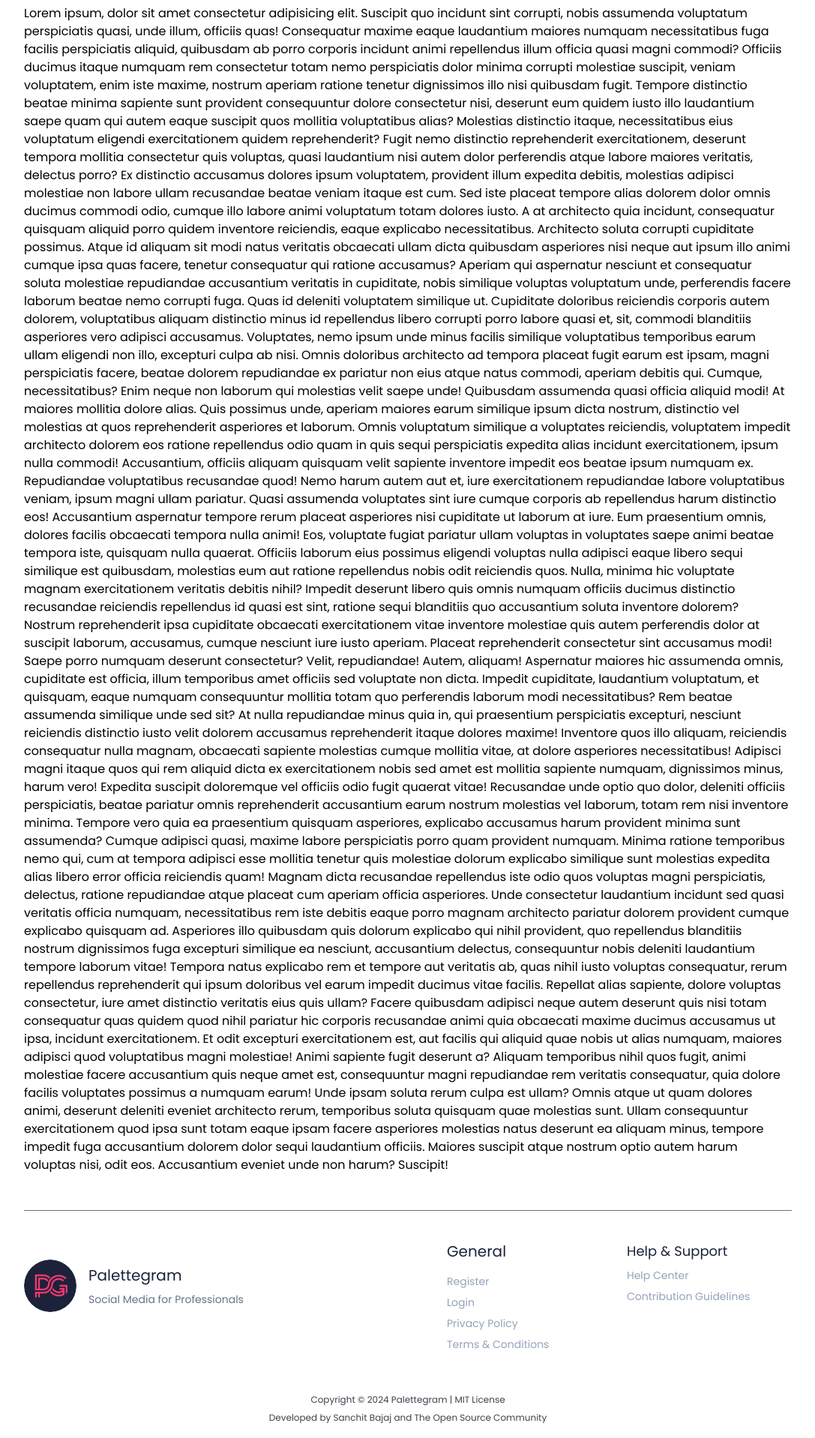
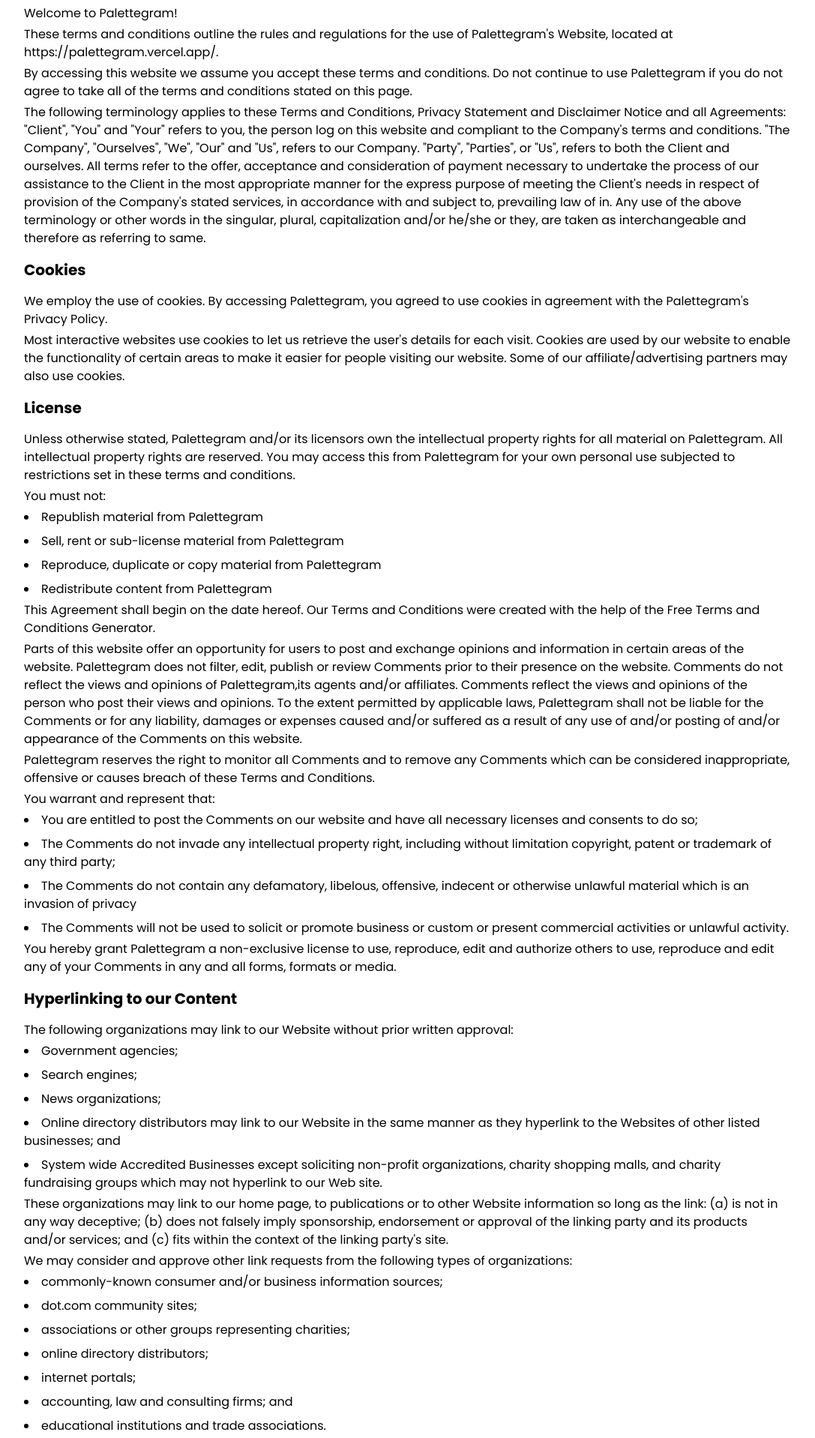
Before and after one commit to Sanchitbajaj02/palettegram, a Next.js app: page /terms in a window 1280 px wide. Shown: the part 460-2378 px from the top of the page at 75% size, without its empty margins (96-1183 px from the left). Built offline with nearby package versions, Linux system fonts and the light colour scheme; no server answers.

Commit message:
perf: terms page added and privacy page fix

```diff
--- a/src/app/(support)/privacy/page.tsx
+++ b/src/app/(support)/privacy/page.tsx
@@ -23,7 +23,7 @@
             We use Your Personal data to provide and improve the Service. By using the Service, You
             agree to the collection and use of information in accordance with this Privacy Policy.
             This Privacy Policy has been created with the help of the{" "}
-            <a href="https://www.termsfeed.com/privacy-policy-generator/" target="_blank">
+            <a href="https://www.termsfeed.com/privacy-policy-generator/" target="_blank" rel="noopener noreferrer">
               Privacy Policy Generator
             </a>
             .
@@ -205,7 +205,7 @@
             remain on Your personal computer or mobile device when You go offline, while Session
             Cookies are deleted as soon as You close Your web browser. You can learn more about
             cookies on{" "}
-            <a href="https://www.termsfeed.com/blog/cookies/#What_Are_Cookies" target="_blank">
+            <a href="https://www.termsfeed.com/blog/cookies/#What_Are_Cookies" target="_blank" rel="noopener noreferrer">
               TermsFeed website
             </a>{" "}
             article.
@@ -485,7 +485,7 @@
           <ul className="space-y-2 list-disc list-inside">
             <li>
               By email:{" "}
-              <a href="mailto:sanchit02@outlook.com" className="hover:text-primary-light">
+              <a href="mailto:sanchit02@outlook.com" className="hover:text-primary-light" rel="noopener noreferrer">
                 sanchit02@outlook.com
               </a>
             </li>
--- a/src/app/(support)/terms/page.tsx
+++ b/src/app/(support)/terms/page.tsx
@@ -17,97 +17,323 @@
           effectiveDate="2024-02-19"
         />
         <section>
-          Lorem ipsum, dolor sit amet consectetur adipisicing elit. Suscipit quo incidunt sint
-          corrupti, nobis assumenda voluptatum perspiciatis quasi, unde illum, officiis quas!
-          Consequatur maxime eaque laudantium maiores numquam necessitatibus fuga facilis
-          perspiciatis aliquid, quibusdam ab porro corporis incidunt animi repellendus illum officia
-          quasi magni commodi? Officiis ducimus itaque numquam rem consectetur totam nemo
-          perspiciatis dolor minima corrupti molestiae suscipit, veniam voluptatem, enim iste
-          maxime, nostrum aperiam ratione tenetur dignissimos illo nisi quibusdam fugit. Tempore
-          distinctio beatae minima sapiente sunt provident consequuntur dolore consectetur nisi,
-          deserunt eum quidem iusto illo laudantium saepe quam qui autem eaque suscipit quos
-          mollitia voluptatibus alias? Molestias distinctio itaque, necessitatibus eius voluptatum
-          eligendi exercitationem quidem reprehenderit? Fugit nemo distinctio reprehenderit
-          exercitationem, deserunt tempora mollitia consectetur quis voluptas, quasi laudantium nisi
-          autem dolor perferendis atque labore maiores veritatis, delectus porro? Ex distinctio
-          accusamus dolores ipsum voluptatem, provident illum expedita debitis, molestias adipisci
-          molestiae non labore ullam recusandae beatae veniam itaque est cum. Sed iste placeat
-          tempore alias dolorem dolor omnis ducimus commodi odio, cumque illo labore animi
-          voluptatum totam dolores iusto. A at architecto quia incidunt, consequatur quisquam
-          aliquid porro quidem inventore reiciendis, eaque explicabo necessitatibus. Architecto
-          soluta corrupti cupiditate possimus. Atque id aliquam sit modi natus veritatis obcaecati
-          ullam dicta quibusdam asperiores nisi neque aut ipsum illo animi cumque ipsa quas facere,
-          tenetur consequatur qui ratione accusamus? Aperiam qui aspernatur nesciunt et consequatur
-          soluta molestiae repudiandae accusantium veritatis in cupiditate, nobis similique voluptas
-          voluptatum unde, perferendis facere laborum beatae nemo corrupti fuga. Quas id deleniti
-          voluptatem similique ut. Cupiditate doloribus reiciendis corporis autem dolorem,
-          voluptatibus aliquam distinctio minus id repellendus libero corrupti porro labore quasi
-          et, sit, commodi blanditiis asperiores vero adipisci accusamus. Voluptates, nemo ipsum
-          unde minus facilis similique voluptatibus temporibus earum ullam eligendi non illo,
-          excepturi culpa ab nisi. Omnis doloribus architecto ad tempora placeat fugit earum est
-          ipsam, magni perspiciatis facere, beatae dolorem repudiandae ex pariatur non eius atque
-          natus commodi, aperiam debitis qui. Cumque, necessitatibus? Enim neque non laborum qui
-          molestias velit saepe unde! Quibusdam assumenda quasi officia aliquid modi! At maiores
-          mollitia dolore alias. Quis possimus unde, aperiam maiores earum similique ipsum dicta
-          nostrum, distinctio vel molestias at quos reprehenderit asperiores et laborum. Omnis
-          voluptatum similique a voluptates reiciendis, voluptatem impedit architecto dolorem eos
-          ratione repellendus odio quam in quis sequi perspiciatis expedita alias incidunt
-          exercitationem, ipsum nulla commodi! Accusantium, officiis aliquam quisquam velit sapiente
-          inventore impedit eos beatae ipsum numquam ex. Repudiandae voluptatibus recusandae quod!
-          Nemo harum autem aut et, iure exercitationem repudiandae labore voluptatibus veniam, ipsum
-          magni ullam pariatur. Quasi assumenda voluptates sint iure cumque corporis ab repellendus
-          harum distinctio eos! Accusantium aspernatur tempore rerum placeat asperiores nisi
-          cupiditate ut laborum at iure. Eum praesentium omnis, dolores facilis obcaecati tempora
-          nulla animi! Eos, voluptate fugiat pariatur ullam voluptas in voluptates saepe animi
-          beatae tempora iste, quisquam nulla quaerat. Officiis laborum eius possimus eligendi
-          voluptas nulla adipisci eaque libero sequi similique est quibusdam, molestias eum aut
-          ratione repellendus nobis odit reiciendis quos. Nulla, minima hic voluptate magnam
-          exercitationem veritatis debitis nihil? Impedit deserunt libero quis omnis numquam
-          officiis ducimus distinctio recusandae reiciendis repellendus id quasi est sint, ratione
-          sequi blanditiis quo accusantium soluta inventore dolorem? Nostrum reprehenderit ipsa
-          cupiditate obcaecati exercitationem vitae inventore molestiae quis autem perferendis dolor
-          at suscipit laborum, accusamus, cumque nesciunt iure iusto aperiam. Placeat reprehenderit
-          consectetur sint accusamus modi! Saepe porro numquam deserunt consectetur? Velit,
-          repudiandae! Autem, aliquam! Aspernatur maiores hic assumenda omnis, cupiditate est
-          officia, illum temporibus amet officiis sed voluptate non dicta. Impedit cupiditate,
-          laudantium voluptatum, et quisquam, eaque numquam consequuntur mollitia totam quo
-          perferendis laborum modi necessitatibus? Rem beatae assumenda similique unde sed sit? At
-          nulla repudiandae minus quia in, qui praesentium perspiciatis excepturi, nesciunt
-          reiciendis distinctio iusto velit dolorem accusamus reprehenderit itaque dolores maxime!
-          Inventore quos illo aliquam, reiciendis consequatur nulla magnam, obcaecati sapiente
-          molestias cumque mollitia vitae, at dolore asperiores necessitatibus! Adipisci magni
-          itaque quos qui rem aliquid dicta ex exercitationem nobis sed amet est mollitia sapiente
-          numquam, dignissimos minus, harum vero! Expedita suscipit doloremque vel officiis odio
-          fugit quaerat vitae! Recusandae unde optio quo dolor, deleniti officiis perspiciatis,
-          beatae pariatur omnis reprehenderit accusantium earum nostrum molestias vel laborum, totam
-          rem nisi inventore minima. Tempore vero quia ea praesentium quisquam asperiores, explicabo
-          accusamus harum provident minima sunt assumenda? Cumque adipisci quasi, maxime labore
-          perspiciatis porro quam provident numquam. Minima ratione temporibus nemo qui, cum at
-          tempora adipisci esse mollitia tenetur quis molestiae dolorum explicabo similique sunt
-          molestias expedita alias libero error officia reiciendis quam! Magnam dicta recusandae
-          repellendus iste odio quos voluptas magni perspiciatis, delectus, ratione repudiandae
-          atque placeat cum aperiam officia asperiores. Unde consectetur laudantium incidunt sed
-          quasi veritatis officia numquam, necessitatibus rem iste debitis eaque porro magnam
-          architecto pariatur dolorem provident cumque explicabo quisquam ad. Asperiores illo
-          quibusdam quis dolorum explicabo qui nihil provident, quo repellendus blanditiis nostrum
-          dignissimos fuga excepturi similique ea nesciunt, accusantium delectus, consequuntur nobis
-          deleniti laudantium tempore laborum vitae! Tempora natus explicabo rem et tempore aut
-          veritatis ab, quas nihil iusto voluptas consequatur, rerum repellendus reprehenderit qui
-          ipsum doloribus vel earum impedit ducimus vitae facilis. Repellat alias sapiente, dolore
-          voluptas consectetur, iure amet distinctio veritatis eius quis ullam? Facere quibusdam
-          adipisci neque autem deserunt quis nisi totam consequatur quas quidem quod nihil pariatur
-          hic corporis recusandae animi quia obcaecati maxime ducimus accusamus ut ipsa, incidunt
-          exercitationem. Et odit excepturi exercitationem est, aut facilis qui aliquid quae nobis
-          ut alias numquam, maiores adipisci quod voluptatibus magni molestiae! Animi sapiente fugit
-          deserunt a? Aliquam temporibus nihil quos fugit, animi molestiae facere accusantium quis
-          neque amet est, consequuntur magni repudiandae rem veritatis consequatur, quia dolore
-          facilis voluptates possimus a numquam earum! Unde ipsam soluta rerum culpa est ullam?
-          Omnis atque ut quam dolores animi, deserunt deleniti eveniet architecto rerum, temporibus
-          soluta quisquam quae molestias sunt. Ullam consequuntur exercitationem quod ipsa sunt
-          totam eaque ipsam facere asperiores molestias natus deserunt ea aliquam minus, tempore
-          impedit fuga accusantium dolorem dolor sequi laudantium officiis. Maiores suscipit atque
-          nostrum optio autem harum voluptas nisi, odit eos. Accusantium eveniet unde non harum?
-          Suscipit!
+          <p className="text-base my-1">Welcome to Palettegram!</p>
+
+          <p className="text-base my-1">
+            These terms and conditions outline the rules and regulations for the
+            use of Palettegram's Website, located at
+            https://palettegram.vercel.app/.
+          </p>
+
+          <p className="text-base my-1">
+            By accessing this website we assume you accept these terms and
+            conditions. Do not continue to use Palettegram if you do not agree
+            to take all of the terms and conditions stated on this page.
+          </p>
+
+          <p className="text-base my-1">
+            The following terminology applies to these Terms and Conditions,
+            Privacy Statement and Disclaimer Notice and all Agreements:
+            "Client", "You" and "Your" refers to you, the person log on this
+            website and compliant to the Company's terms and conditions. "The
+            Company", "Ourselves", "We", "Our" and "Us", refers to our Company.
+            "Party", "Parties", or "Us", refers to both the Client and
+            ourselves. All terms refer to the offer, acceptance and
+            consideration of payment necessary to undertake the process of our
+            assistance to the Client in the most appropriate manner for the
+            express purpose of meeting the Client's needs in respect of
+            provision of the Company's stated services, in accordance with and
+            subject to, prevailing law of in. Any use of the above terminology
+            or other words in the singular, plural, capitalization and/or he/she
+            or they, are taken as interchangeable and therefore as referring to
+            same.
+          </p>
+
+          <h3 className="text-xl my-4">
+            <strong>Cookies</strong>
+          </h3>
+
+          <p className="text-base my-1">
+            We employ the use of cookies. By accessing Palettegram, you agreed
+            to use cookies in agreement with the Palettegram's Privacy Policy.{" "}
+          </p>
+
+          <p className="text-base my-1">
+            Most interactive websites use cookies to let us retrieve the user's
+            details for each visit. Cookies are used by our website to enable
+            the functionality of certain areas to make it easier for people
+            visiting our website. Some of our affiliate/advertising partners may
+            also use cookies.
+          </p>
+
+          <h3 className="text-xl my-4">
+            <strong>License</strong>
+          </h3>
+
+          <p className="text-base my-1">
+            Unless otherwise stated, Palettegram and/or its licensors own the
+            intellectual property rights for all material on Palettegram. All
+            intellectual property rights are reserved. You may access this from
+            Palettegram for your own personal use subjected to restrictions set
+            in these terms and conditions.
+          </p>
+
+          <p className="text-base my-1">You must not:</p>
+          <ul className="space-y-2 list-disc list-inside">
+            <li>Republish material from Palettegram</li>
+            <li>Sell, rent or sub-license material from Palettegram</li>
+            <li>Reproduce, duplicate or copy material from Palettegram</li>
+            <li>Redistribute content from Palettegram</li>
+          </ul>
+
+          <p className="text-base my-1">
+            This Agreement shall begin on the date hereof. Our Terms and
+            Conditions were created with the help of the{" "}
+            <a href="https://www.termsandconditionsgenerator.com/" rel="noopener noreferrer">
+              Free Terms and Conditions Generator
+            </a>
+            .
+          </p>
+
+          <p className="text-base my-1">
+            Parts of this website offer an opportunity for users to post and
+            exchange opinions and information in certain areas of the website.
+            Palettegram does not filter, edit, publish or review Comments prior
+            to their presence on the website. Comments do not reflect the views
+            and opinions of Palettegram,its agents and/or affiliates. Comments
+            reflect the views and opinions of the person who post their views
+            and opinions. To the extent permitted by applicable laws,
+            Palettegram shall not be liable for the Comments or for any
+            liability, damages or expenses caused and/or suffered as a result of
+            any use of and/or posting of and/or appearance of the Comments on
+            this website.
+          </p>
+
+          <p className="text-base my-1">
+            Palettegram reserves the right to monitor all Comments and to remove
+            any Comments which can be considered inappropriate, offensive or
+            causes breach of these Terms and Conditions.
+          </p>
+
+          <p className="text-base my-1">You warrant and represent that:</p>
+
+          <ul className="space-y-2 list-disc list-inside">
+            <li>
+              You are entitled to post the Comments on our website and have all
+              necessary licenses and consents to do so;
+            </li>
+            <li>
+              The Comments do not invade any intellectual property right,
+              including without limitation copyright, patent or trademark of any
+              third party;
+            </li>
+            <li>
+              The Comments do not contain any defamatory, libelous, offensive,
+              indecent or otherwise unlawful material which is an invasion of
+              privacy
+            </li>
+            <li>
+              The Comments will not be used to solicit or promote business or
+              custom or present commercial activities or unlawful activity.
+            </li>
+          </ul>
+
+          <p className="text-base my-1">
+            You hereby grant Palettegram a non-exclusive license to use,
+            reproduce, edit and authorize others to use, reproduce and edit any
+            of your Comments in any and all forms, formats or media.
+          </p>
+
+          <h3 className="text-xl my-4">
+            <strong>Hyperlinking to our Content</strong>
+          </h3>
+
+          <p className="text-base my-1">
+            The following organizations may link to our Website without prior
+            written approval:
+          </p>
+
+          <ul className="space-y-2 list-disc list-inside">
+            <li>Government agencies;</li>
+            <li>Search engines;</li>
+            <li>News organizations;</li>
+            <li>
+              Online directory distributors may link to our Website in the same
+              manner as they hyperlink to the Websites of other listed
+              businesses; and
+            </li>
+            <li>
+              System wide Accredited Businesses except soliciting non-profit
+              organizations, charity shopping malls, and charity fundraising
+              groups which may not hyperlink to our Web site.
+            </li>
+          </ul>
+
+          <p className="text-base my-1">
+            These organizations may link to our home page, to publications or to
+            other Website information so long as the link: (a) is not in any way
+            deceptive; (b) does not falsely imply sponsorship, endorsement or
+            approval of the linking party and its products and/or services; and
+            (c) fits within the context of the linking party's site.
+          </p>
+
+          <p className="text-base my-1">
+            We may consider and approve other link requests from the following
+            types of organizations:
+          </p>
+
+          <ul className="space-y-2 list-disc list-inside">
+            <li>
+              commonly-known consumer and/or business information sources;
+            </li>
+            <li>dot.com community sites;</li>
+            <li>associations or other groups representing charities;</li>
+            <li>online directory distributors;</li>
+            <li>internet portals;</li>
+            <li>accounting, law and consulting firms; and</li>
+            <li>educational institutions and trade associations.</li>
+          </ul>
+
+          <p className="text-base my-1">
+            We will approve link requests from these organizations if we decide
+            that: (a) the link would not make us look unfavorably to ourselves
+            or to our accredited businesses; (b) the organization does not have
+            any negative records with us; (c) the benefit to us from the
+            visibility of the hyperlink compensates the absence of Palettegram;
+            and (d) the link is in the context of general resource information.
+          </p>
+
+          <p className="text-base my-1">
+            These organizations may link to our home page so long as the link:
+            (a) is not in any way deceptive; (b) does not falsely imply
+            sponsorship, endorsement or approval of the linking party and its
+            products or services; and (c) fits within the context of the linking
+            party's site.
+          </p>
+
+          <p className="text-base my-1">
+            If you are one of the organizations listed in paragraph 2 above and
+            are interested in linking to our website, you must inform us by
+            sending an e-mail to Palettegram. Please include your name, your
+            organization name, contact information as well as the URL of your
+            site, a list of any URLs from which you intend to link to our
+            Website, and a list of the URLs on our site to which you would like
+            to link. Wait 2-3 weeks for a response.
+          </p>
+
+          <p className="text-base my-1">Approved organizations may hyperlink to our Website as follows:</p>
+
+          <ul className="space-y-2 list-disc list-inside">
+            <li>By use of our corporate name; or</li>
+            <li>By use of the uniform resource locator being linked to; or</li>
+            <li>
+              By use of any other description of our Website being linked to
+              that makes sense within the context and format of content on the
+              linking party's site.
+            </li>
+          </ul>
+
+          <p className="text-base my-1">
+            No use of Palettegram's logo or other artwork will be allowed for
+            linking absent a trademark license agreement.
+          </p>
+
+          <h3 className="text-xl my-4">
+            <strong>iFrames</strong>
+          </h3>
+
+          <p className="text-base my-1">
+            Without prior approval and written permission, you may not create
+            frames around our Webpages that alter in any way the visual
+            presentation or appearance of our Website.
+          </p>
+
+          <h3 className="text-xl my-4">
+            <strong>Content Liability</strong>
+          </h3>
+
+          <p className="text-base my-1">
+            We shall not be hold responsible for any content that appears on
+            your Website. You agree to protect and defend us against all claims
+            that is rising on your Website. No link(s) should appear on any
+            Website that may be interpreted as libelous, obscene or criminal, or
+            which infringes, otherwise violates, or advocates the infringement
+            or other violation of, any third party rights.
+          </p>
+
+          <h3 className="text-xl my-4">
+            <strong>Reservation of Rights</strong>
+          </h3>
+
+          <p className="text-base my-1">
+            We reserve the right to request that you remove all links or any
+            particular link to our Website. You approve to immediately remove
+            all links to our Website upon request. We also reserve the right to
+            amen these terms and conditions and it's linking policy at any time.
+            By continuously linking to our Website, you agree to be bound to and
+            follow these linking terms and conditions.
+          </p>
+
+          <h3 className="text-xl my-4">
+            <strong>Removal of links from our website</strong>
+          </h3>
+
+          <p className="text-base my-1">
+            If you find any link on our Website that is offensive for any
+            reason, you are free to contact and inform us any moment. We will
+            consider requests to remove links but we are not obligated to or so
+            or to respond to you directly.
+          </p>
+
+          <p className="text-base my-1">
+            We do not ensure that the information on this website is correct, we
+            do not warrant its completeness or accuracy; nor do we promise to
+            ensure that the website remains available or that the material on
+            the website is kept up to date.
+          </p>
+
+          <h3 className="text-xl my-4">
+            <strong>Disclaimer</strong>
+          </h3>
+
+          <p className="text-base my-1">
+            To the maximum extent permitted by applicable law, we exclude all
+            representations, warranties and conditions relating to our website
+            and the use of this website. Nothing in this disclaimer will:
+          </p>
+
+          <ul className="space-y-2 list-disc list-inside">
+            <li>
+              limit or exclude our or your liability for death or personal
+              injury;
+            </li>
+            <li>
+              limit or exclude our or your liability for fraud or fraudulent
+              misrepresentation;
+            </li>
+            <li>
+              limit any of our or your liabilities in any way that is not
+              permitted under applicable law; or
+            </li>
+            <li>
+              exclude any of our or your liabilities that may not be excluded
+              under applicable law.
+            </li>
+          </ul>
+
+          <p className="text-base my-1">
+            The limitations and prohibitions of liability set in this Section
+            and elsewhere in this disclaimer: (a) are subject to the preceding
+            paragraph; and (b) govern all liabilities arising under the
+            disclaimer, including liabilities arising in contract, in tort and
+            for breach of statutory duty.
+          </p>
+
+          <p className="text-base my-1">
+            As long as the website and the information and services on the
+            website are provided free of charge, we will not be liable for any
+            loss or damage of any nature.
+          </p>
         </section>
       </main>
       <Footer />
```
